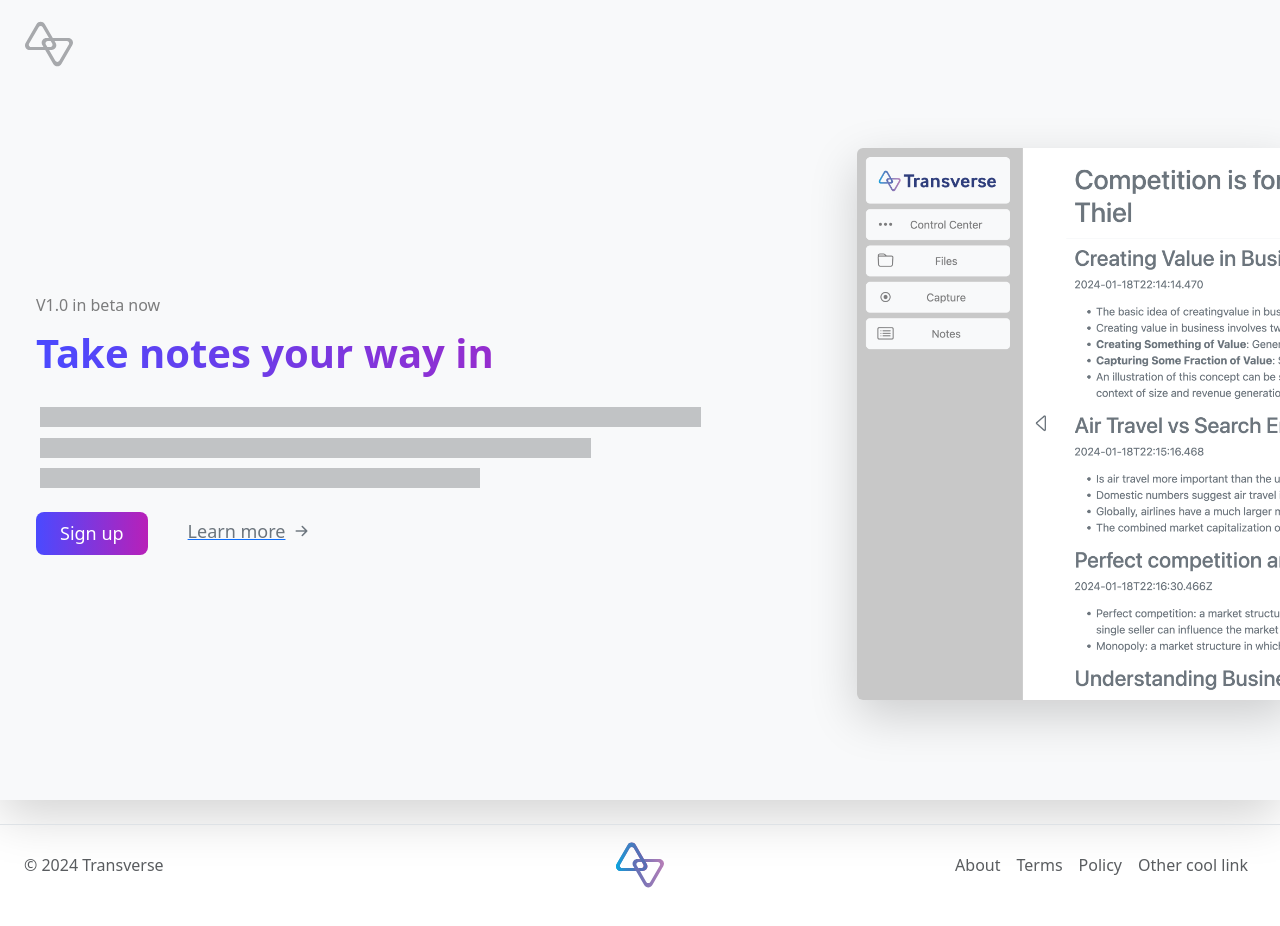
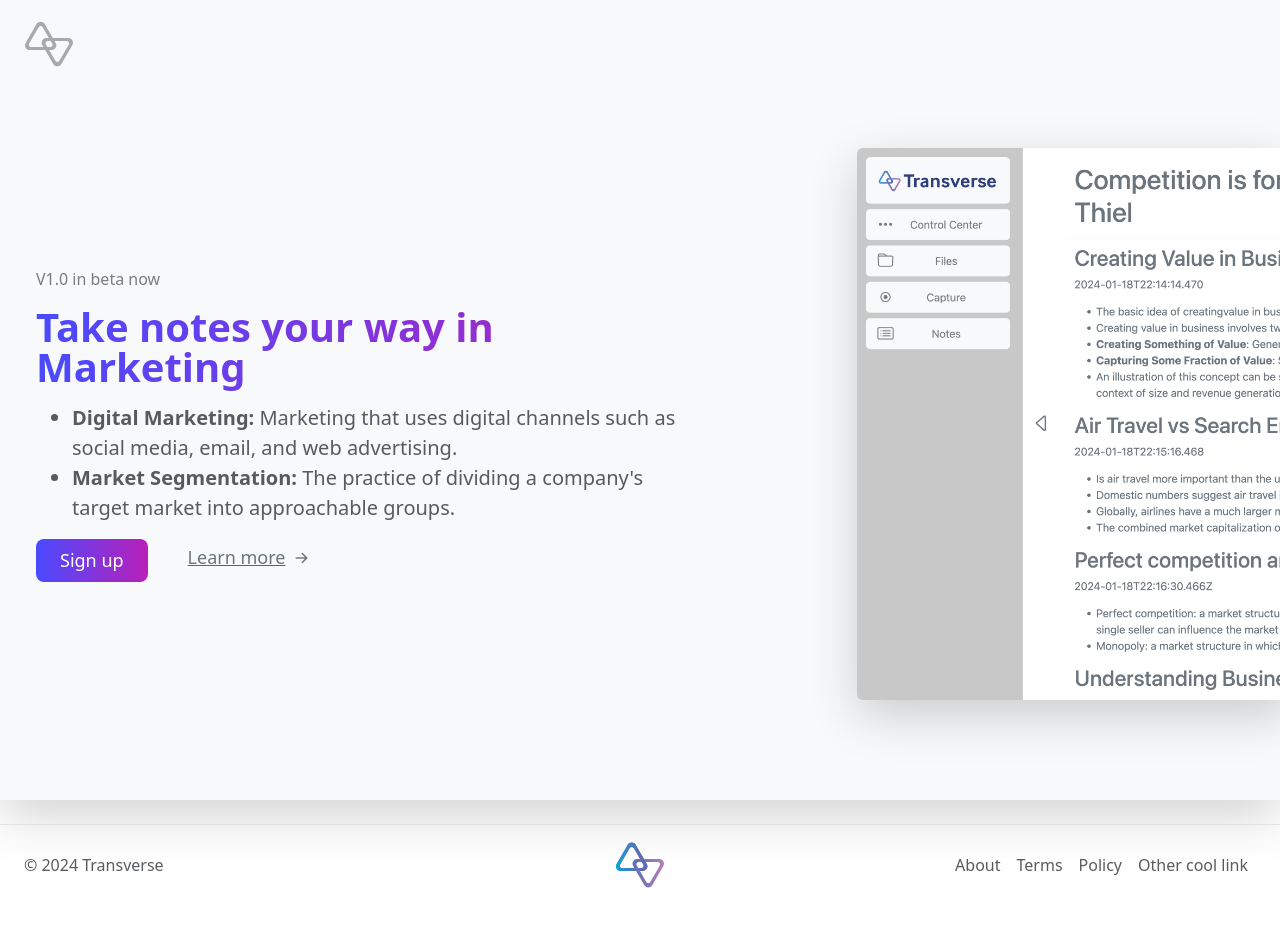
Before and after one commit to Sloosmore/ProjectTransverse, a React (Vite) app in the folder client/: page / in a window 1280 px wide. Shown: the top 926 px of the page. Built offline with nearby package versions, Linux system fonts and the light colour scheme; no server answers.

Commit message:
Update timeout duration in BlockText component

```diff
--- a/client/src/componets/publicPages/landing/landed.jsx
+++ b/client/src/componets/publicPages/landing/landed.jsx
@@ -29,7 +29,7 @@ export function BlockText() {
 
       // Clear the timeout when the interval is cleared
       return () => clearTimeout(timeoutId);
-    }, 6000);
+    }, 3500);
 
     // Clear the interval when the component is unmounted
     return () => clearInterval(intervalId);
```
Also changed, not shown: 1 other file (tests, documents, lock files or other folders).
